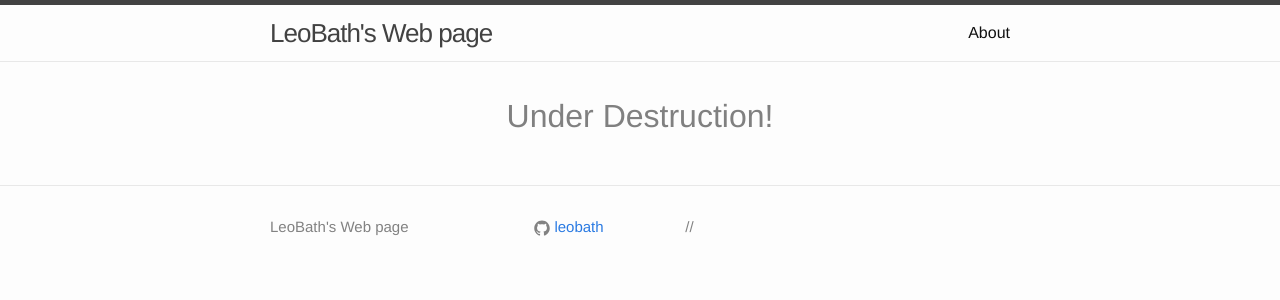
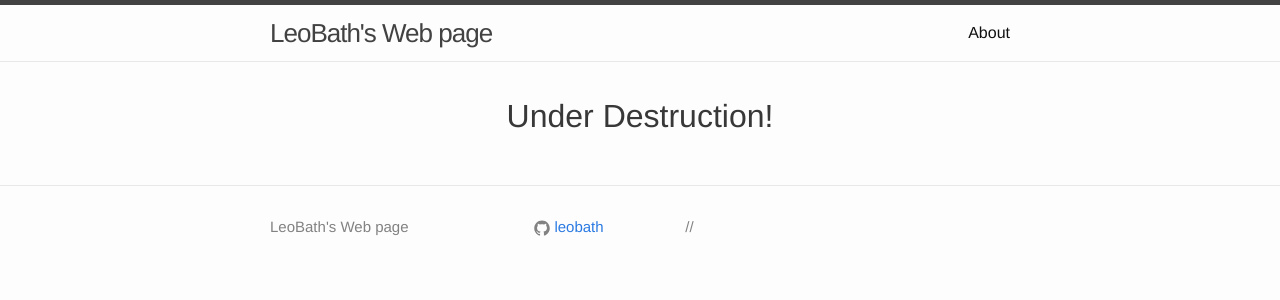
Before and after one commit to leobath/leobath.github.io, a Jekyll site: the page built from index.html, in a window 1280 px wide. Shown: the top 300 px of the page. Built offline with Jekyll 4.4.1, drawn with Linux system fonts in a browser that asks for light colours.

Commit message:
Update index.html

```diff
--- a/index.html
+++ b/index.html
@@ -1,7 +1,7 @@
 ---
 layout: default
 ---
-<h1 style="text-align: center; color: #808080;">Under Destruction!</h1>
+<h1 style="text-align: center"><span style="color: #383838">Under Destruction!</span></h1>
 <!--
 <div class="home">
 <h1>Under Destruction!</h1>
```
